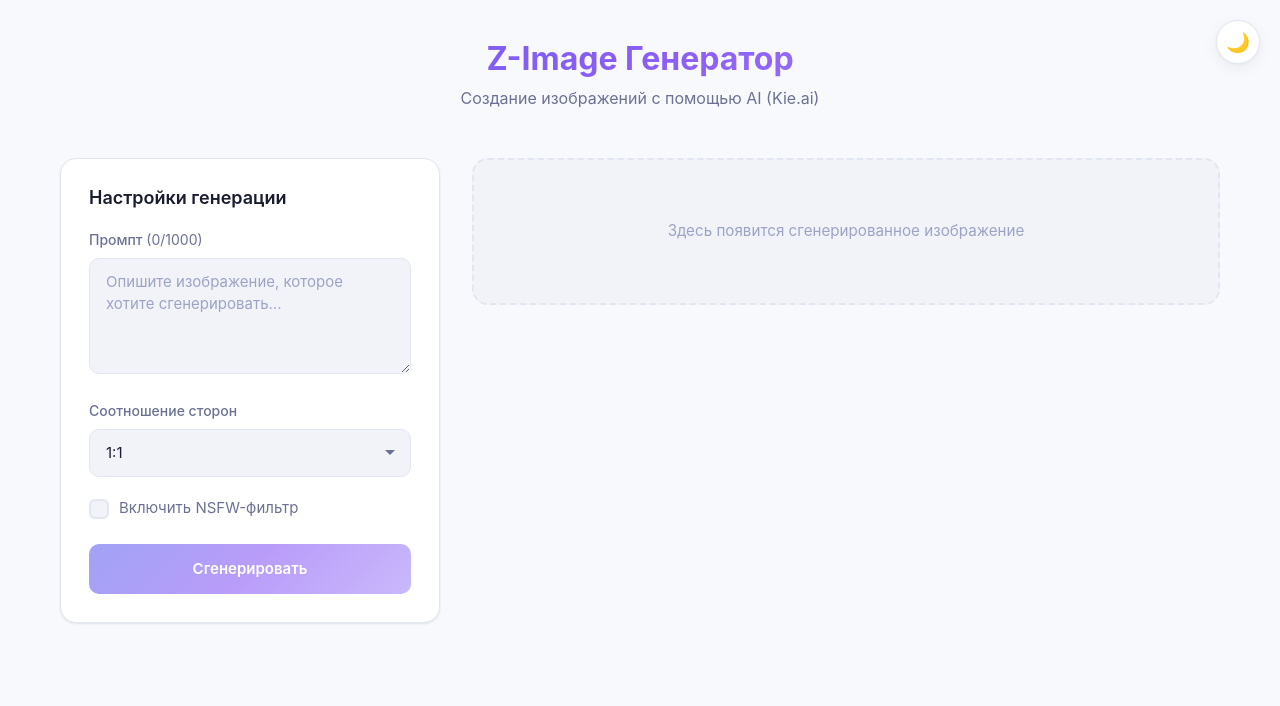
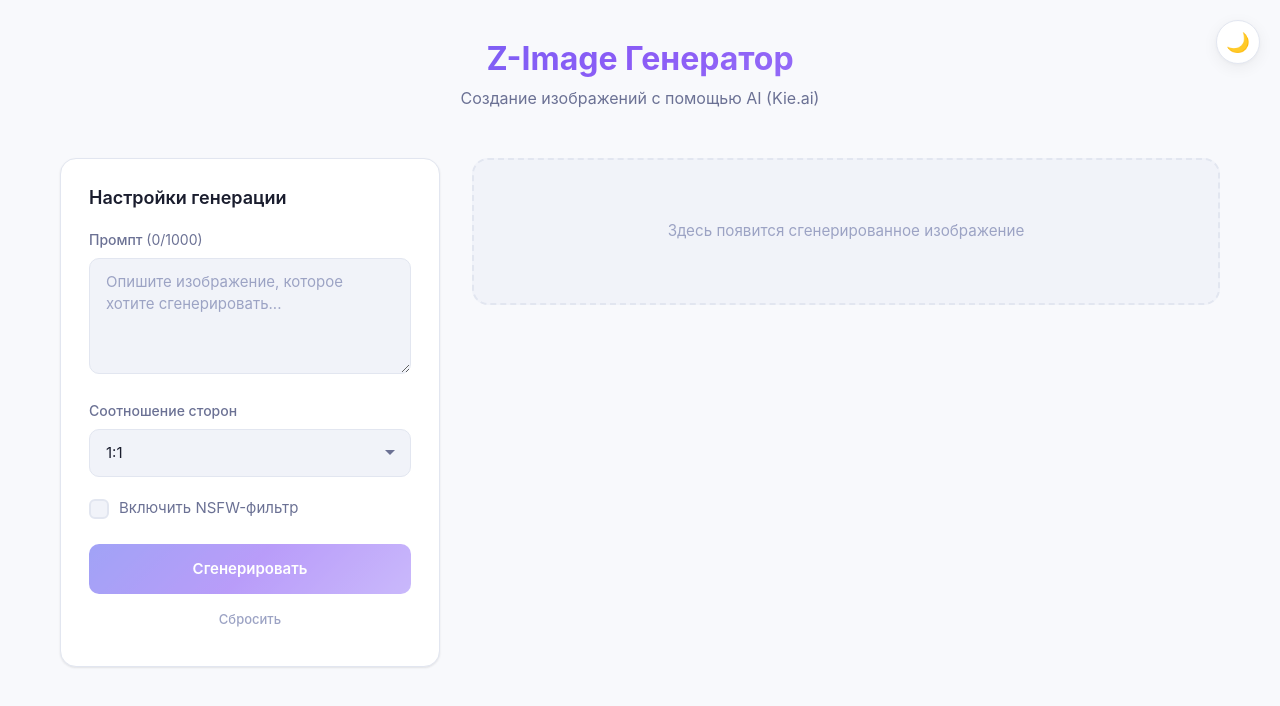
Before and after one commit to Bolleks/ZITurbo, a React (Vite) app in the folder client/: page / in a window 1280 px wide. Both pictures are taken after a click on the label "Включить NSFW-фильтр". Shown: the top 706 px of the page. Built offline with nearby package versions, Linux system fonts and the light colour scheme.

Commit message:
feat: add reset button to clear form fields

```diff
--- a/client/src/App.jsx
+++ b/client/src/App.jsx
@@ -141,7 +141,7 @@ function App() {
         <div className="app-grid">
           <div className="app-sidebar">
             <div className="fade-in">
-              <PromptInput onGenerate={handleGenerate} loading={loading} />
+              <PromptInput onGenerate={handleGenerate} onReset={handleReset} loading={loading} />
             </div>
 
             {(taskId || taskStatus) && (
@@ -151,14 +151,6 @@ function App() {
                   status={taskStatus}
                   failMsg={failMsg}
                 />
-              </div>
-            )}
-
-            {taskStatus === 'fail' && (
-              <div className="fade-in">
-                <button className="btn-secondary-custom" onClick={handleReset}>
-                  Сбросить
-                </button>
               </div>
             )}
           </div>
--- a/client/src/components/PromptInput.jsx
+++ b/client/src/components/PromptInput.jsx
@@ -2,10 +2,19 @@ import React, { useState } from 'react';
 
 const ASPECT_RATIOS = ['1:1', '4:3', '3:4', '16:9', '9:16'];
 
-function PromptInput({ onGenerate, loading }) {
+function PromptInput({ onGenerate, onReset, loading }) {
   const [prompt, setPrompt] = useState('');
   const [aspectRatio, setAspectRatio] = useState('1:1');
   const [nsfwChecker, setNsfwChecker] = useState(true);
+
+  const hasChanges = prompt.length > 0 || aspectRatio !== '1:1' || nsfwChecker !== true;
+
+  const handleReset = () => {
+    setPrompt('');
+    setAspectRatio('1:1');
+    setNsfwChecker(true);
+    if (onReset) onReset();
+  };
 
   const handleSubmit = (e) => {
     e.preventDefault();
@@ -75,6 +84,16 @@ function PromptInput({ onGenerate, loading }) {
           'Сгенерировать'
         )}
       </button>
+
+      {hasChanges && !loading && (
+        <button
+          type="button"
+          className="btn-reset"
+          onClick={handleReset}
+        >
+          Сбросить
+        </button>
+      )}
     </form>
   );
 }
--- a/client/src/theme.css
+++ b/client/src/theme.css
@@ -164,6 +164,25 @@ textarea.input-custom {
 .btn-secondary-custom:hover {
   background: var(--border-color);
   color: var(--text-primary);
+}
+
+.btn-reset {
+  background: transparent;
+  color: var(--text-muted);
+  border: none;
+  padding: 8px 16px;
+  font-size: 0.8125rem;
+  font-weight: 500;
+  cursor: pointer;
+  width: 100%;
+  margin-top: 8px;
+  border-radius: var(--border-radius-sm);
+  transition: color var(--transition), background-color var(--transition);
+}
+
+.btn-reset:hover {
+  color: var(--danger);
+  background: var(--danger-bg);
 }
 
 .btn-success-custom {
```
